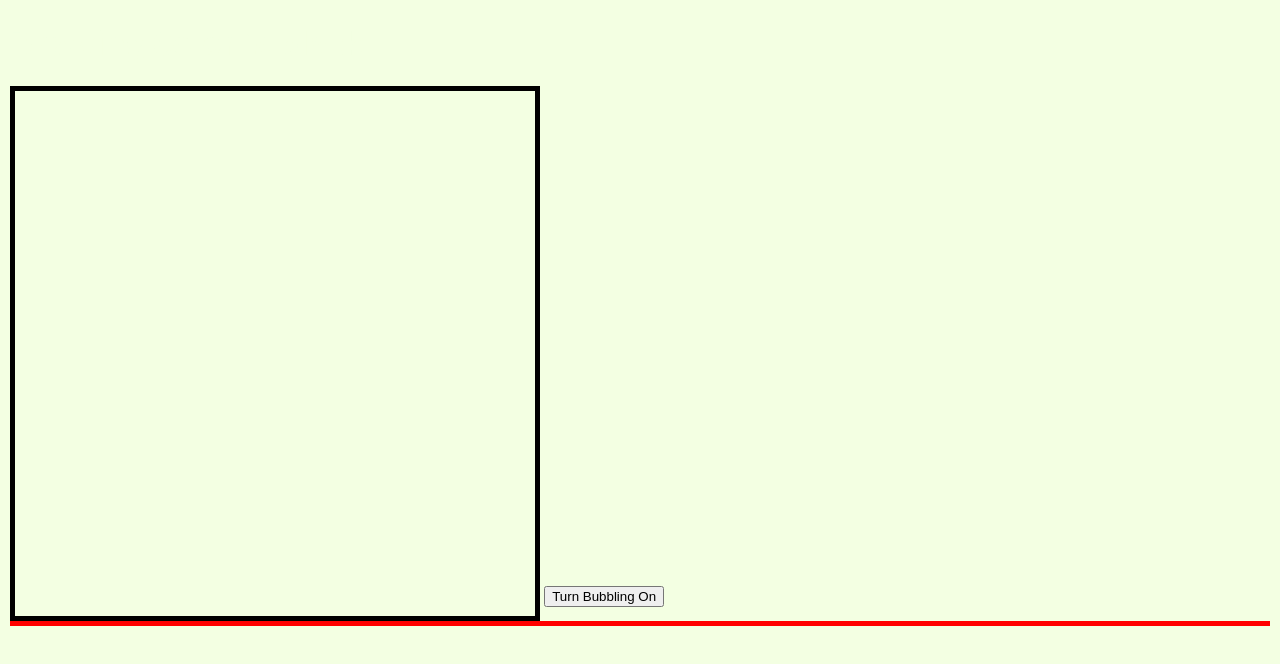
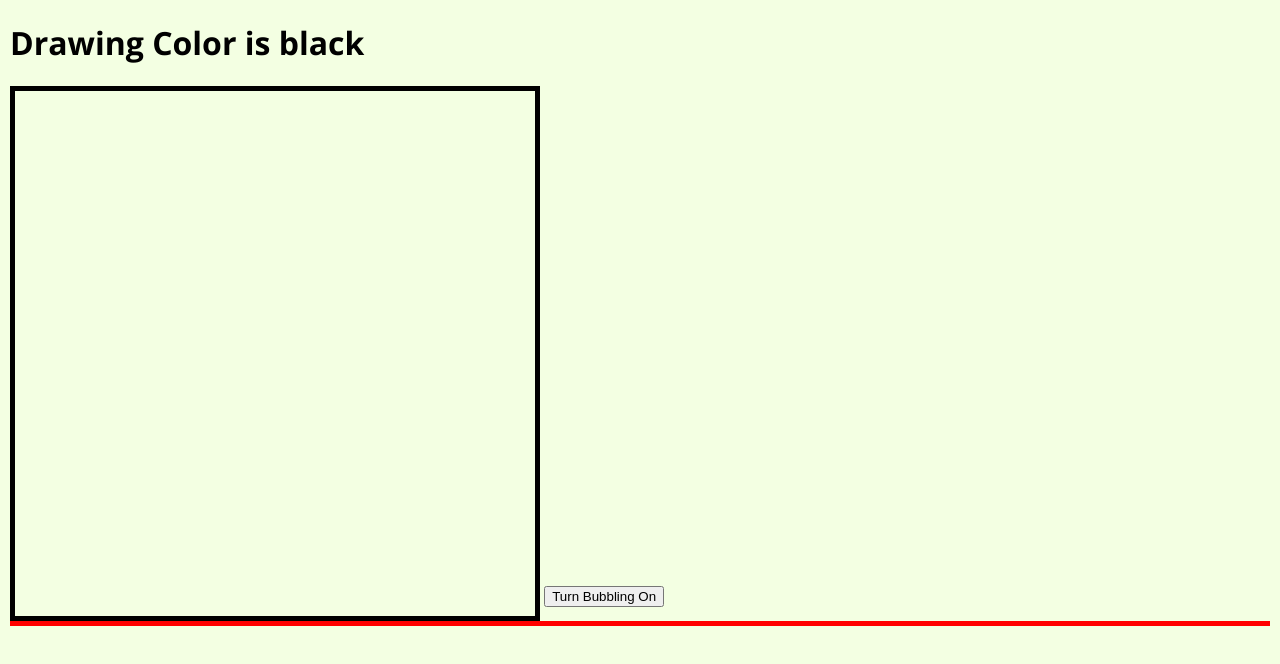
Before and after one commit to smailand/cs4241-website, a website: page views/assignment6.html in a window 1280 px wide. Drawn offline with nearby package versions, Linux system fonts and the light colour scheme.

Commit message:
Fixed CSS

```diff
--- a/public/CSS/assignment6.css
+++ b/public/CSS/assignment6.css
@@ -4,8 +4,13 @@
     padding: 10px;
     display: inline-block;
 }
-
-body{
+html {
+    box-sizing: border-box;
+}
+body {
+    background-color: #F3FFE2;
+    padding: 0;
+    font-family: 'Open Sans';
     border-bottom: 5px solid red;
     margin: 10px;
 }
--- a/views/assignment6.html
+++ b/views/assignment6.html
@@ -7,7 +7,6 @@
     <title>Sam Mailand's CS4241-B15 Website</title>
     <meta charset="utf-8">
     <link rel="stylesheet" href="/CSS/assignment6.css">
-    <link rel="stylesheet" href="/CSS/site.css">
     <link href='https://fonts.googleapis.com/css?family=Open+Sans:400,700' rel='stylesheet' type='text/css'>
     <script src="/javascript/assignment6.js"></script>
 </head>
```
